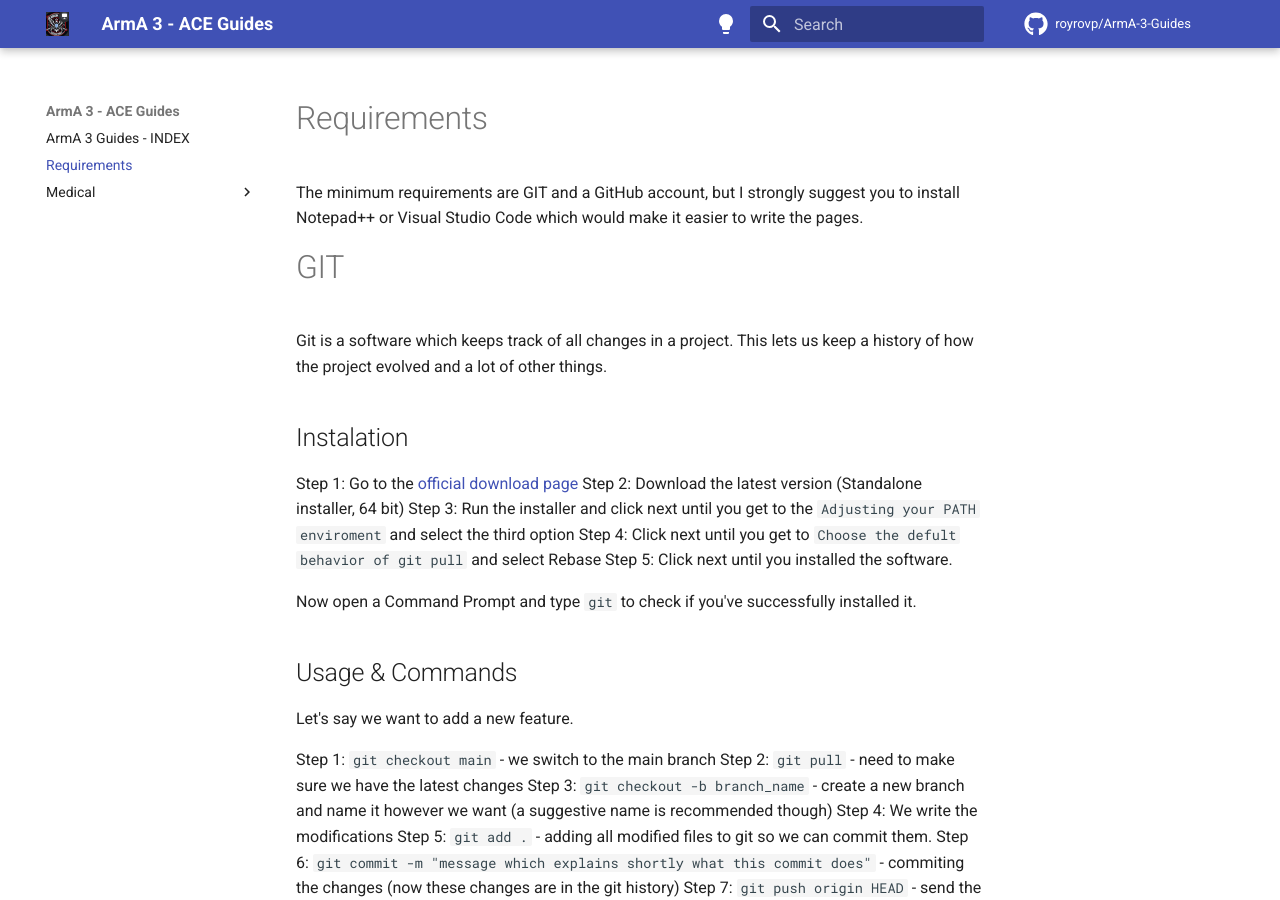
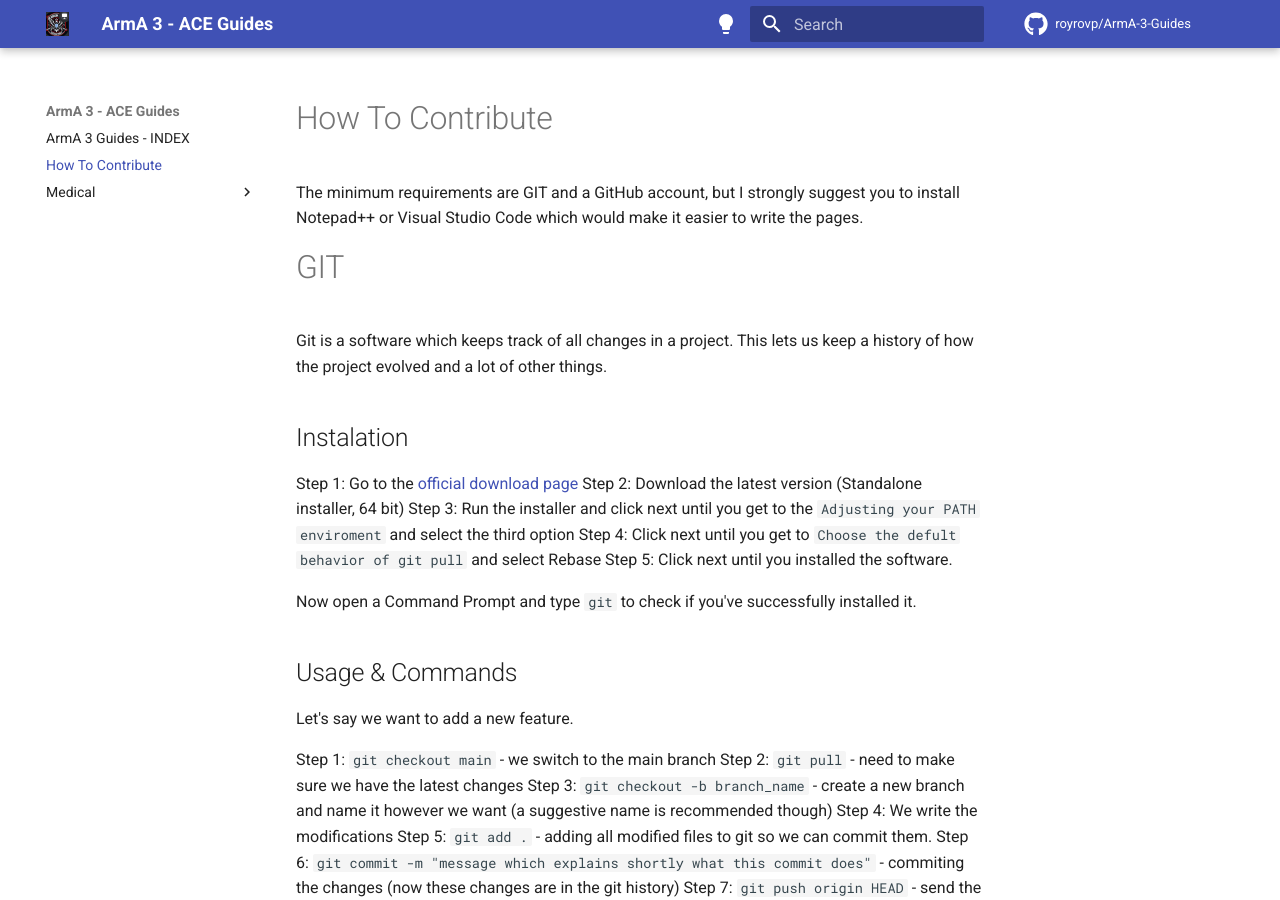
Before and after one commit to royrovp/ArmA-3-Guides, an MkDocs documentation site: the page built from docs/How-To-Contribute.md, in a window 1280 px wide and 900 px high. Built offline with MkDocs 1.6.1 and Material for MkDocs 9.7.7, drawn with Linux system fonts in a browser that asks for light colours; comment, search, counter and statistics services are not loaded.

Commit message:
fixed contributing page title (#8)

```diff
--- a/docs/How-To-Contribute.md
+++ b/docs/How-To-Contribute.md
@@ -1,4 +1,4 @@
-# Requirements
+# How To Contribute
 The minimum requirements are GIT and a GitHub account, but I strongly suggest you to install Notepad++ or Visual Studio Code which would make it easier to write the pages.
 
 # GIT
```
